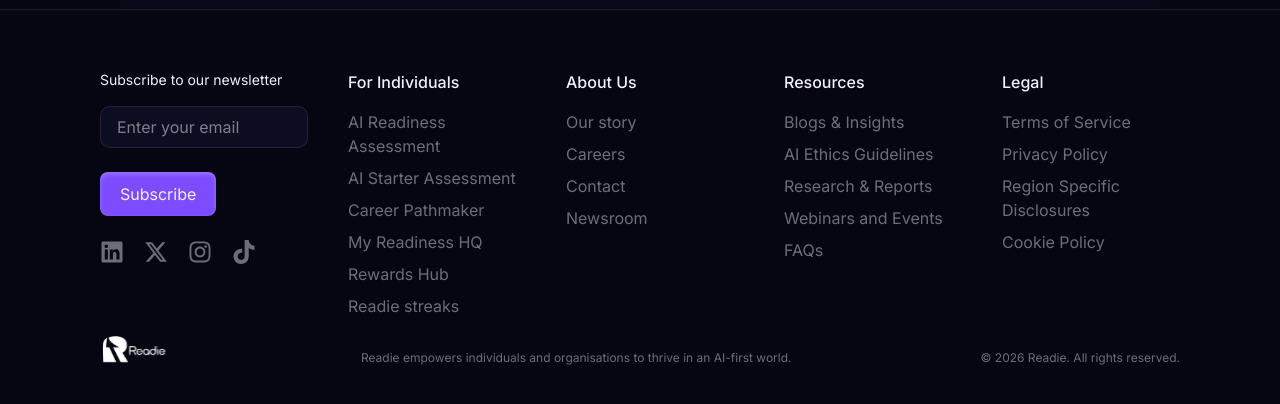
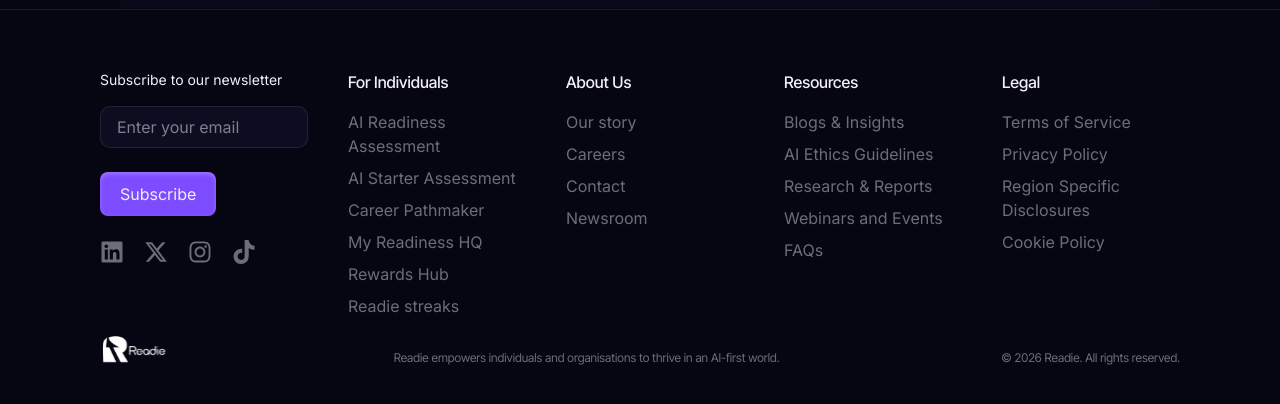
Before and after one commit to zealfemi/readie-hackathon, a Next.js app: page / in a window 1280 px wide. Shown: the part 9081-9485 px from the top of the page. Built offline with nearby package versions, Linux system fonts and the light colour scheme.

Commit message:
added inter tight font

```diff
--- a/app/_components/Footer.tsx
+++ b/app/_components/Footer.tsx
@@ -82,7 +82,7 @@ export default function Footer() {
         <div className="lg:w-4/5 grid grid-cols-2 lg:grid-cols-4 gap-5 lg:gap-10">
           {footerLinks.map((linkGroup: linkType, index) => (
             <div key={index} className="flex flex-col gap-4">
-              <p className="font-medium text-primary-200">
+              <p className="font-medium font-inter-tight text-primary-200">
                 {linkGroup.category}
               </p>
               <ul className="flex flex-col gap-2">
@@ -103,11 +103,13 @@ export default function Footer() {
         <Link href="/">
           <Image src={logo} alt="footer logo" />
         </Link>
-        <p className="flex-1 text-xs">
+        <p className="flex-1 text-xs font-inter-tight">
           Readie empowers individuals and organisations to thrive in an AI-first
           world.
         </p>
-        <p className="text-xs">© 2026 Readie. All rights reserved.</p>
+        <p className="text-xs font-inter-tight">
+          © 2026 Readie. All rights reserved.
+        </p>
       </div>
     </footer>
   );
--- a/app/globals.css
+++ b/app/globals.css
@@ -22,6 +22,7 @@
   --color-foreground: var(--foreground);
   --font-inter: var(--font-inter);
   --font-jetbrains: var(--font-jetBrainsMono);
+  --font-inter-tight: car(--font-interTight);
 }
 
 body {
--- a/app/layout.tsx
+++ b/app/layout.tsx
@@ -1,11 +1,16 @@
 import type { Metadata } from "next";
-import { Inter, JetBrains_Mono } from "next/font/google";
+import { Inter, Inter_Tight, JetBrains_Mono } from "next/font/google";
 import "./globals.css";
 import Header from "./_components/Header";
 import Footer from "./_components/Footer";
 
 const inter = Inter({
   variable: "--font-inter",
+  subsets: ["latin"],
+});
+
+const interTight = Inter_Tight({
+  variable: "--font-inter-tight",
   subsets: ["latin"],
 });
 
@@ -23,7 +28,7 @@ export default function RootLayout({ children }: LayoutProps<"/">) {
   return (
     <html
       lang="en"
-      className={`${inter.variable} ${jetBrainsMono.variable} h-full antialiased`}>
+      className={`${inter.variable} ${jetBrainsMono.variable} ${interTight.variable} h-full antialiased`}>
       <body className="min-h-full max-w-[2000px] mx-auto flex flex-col text-sm md:text-base">
         <Header />
         <main className="flex-1 lg:mx-30">{children}</main>
```
